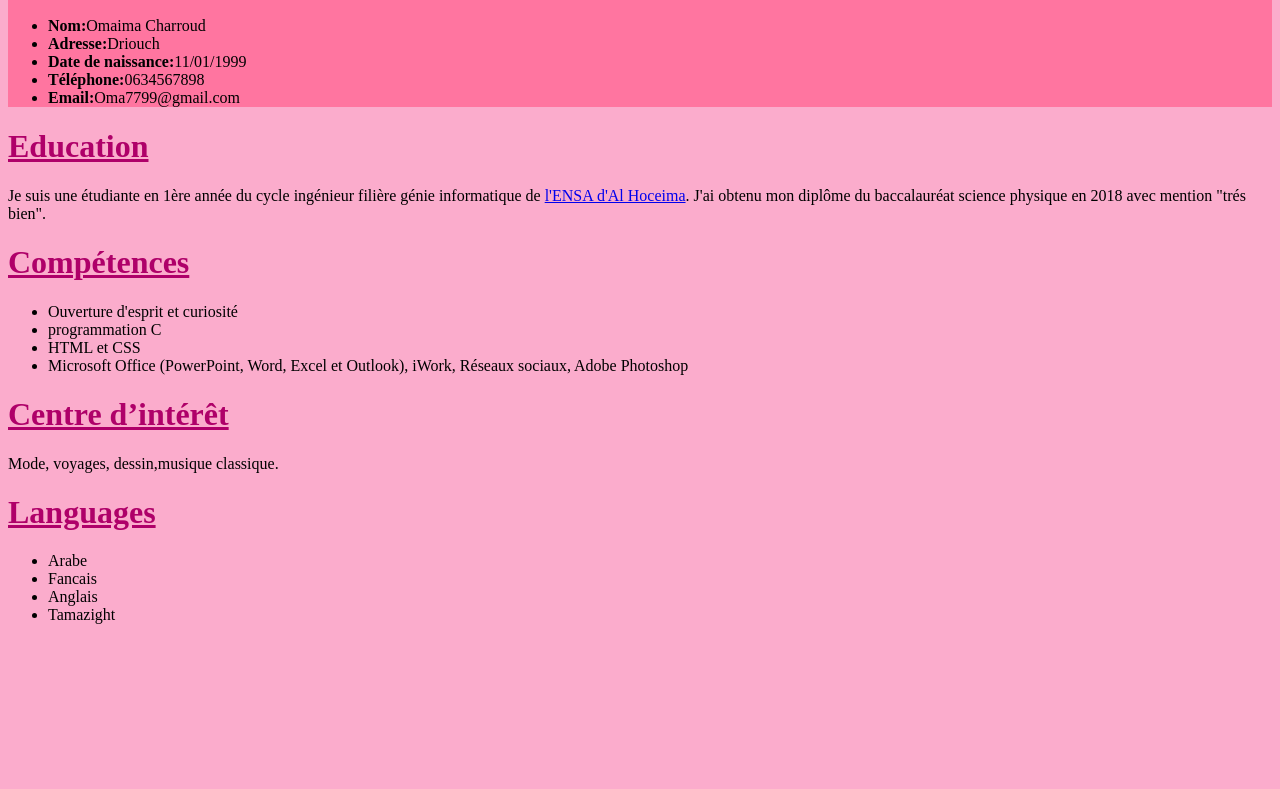
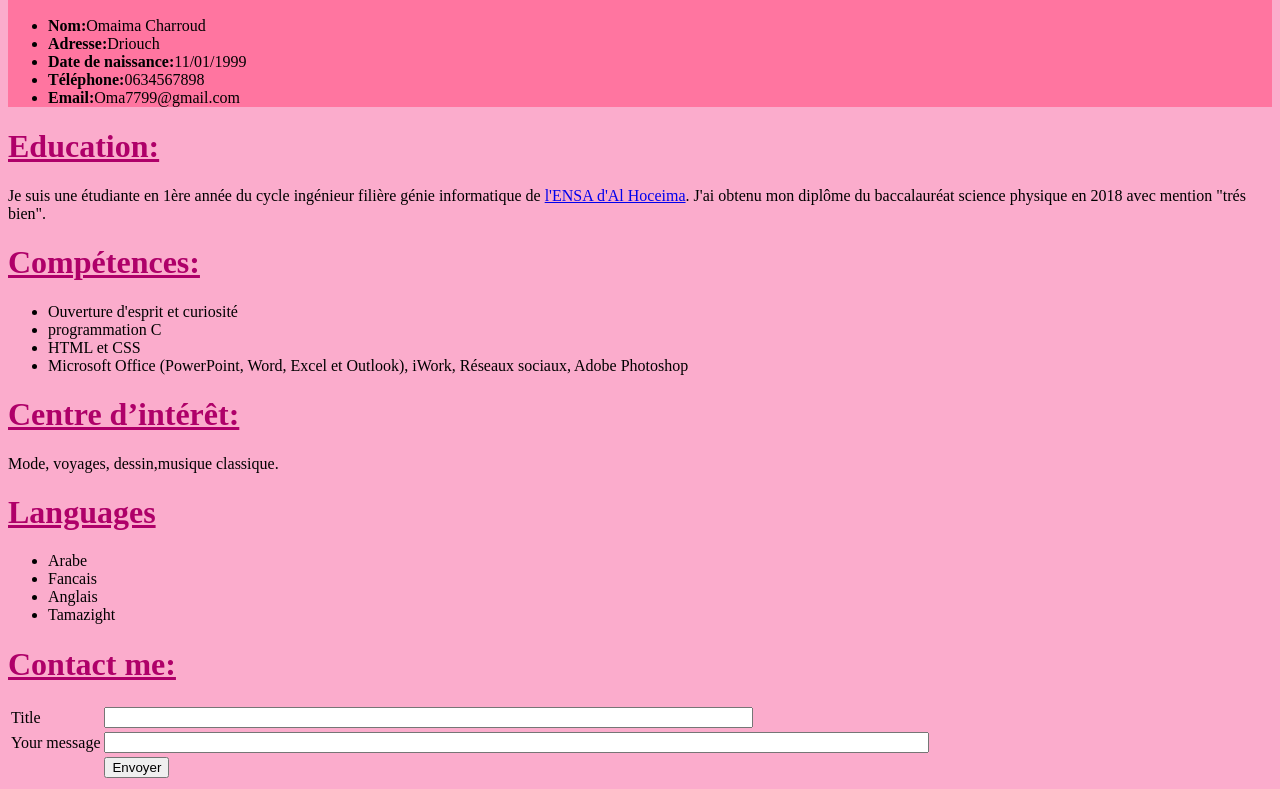
Before and after one commit to Omaima52/Omaima.github.io, a plain HTML site: page CVcss.html in a window 1280 px wide. Shown: the part 423-1212 px from the top of the page. Before the commit the page ends 1063 px from the top, so only its background shows below. Drawn offline with Linux system fonts and the light colour scheme.

Commit message:
Add files via upload

```diff
--- a/CVcss.html
+++ b/CVcss.html
@@ -9,7 +9,7 @@
      background-color:#ff75a0;
     }
     p{
-      font-family: 'Dancing script';
+      font-family: 'Brush Script MT';
     }
 
     </style>
@@ -17,7 +17,7 @@
 
   <body>
   <div id="info">
-  <h1><U>Informations personnelles</U></h1>
+  <h1><U>Informations personnelles:</U></h1>
   <p> <img src="cvimage.jpg" alt="my image"> </p>
   <p>
     <ul>
@@ -29,11 +29,11 @@
     </ul>
   </p>
   </div>
-  <h1><U>Education</U></h1>
+  <h1><U>Education:</U></h1>
   <p>Je suis une étudiante en 1ère année du cycle ingénieur filière génie informatique de <a href="https://ensah.ma/">l'ENSA d'Al Hoceima</a>.
     J'ai obtenu mon diplôme du baccalauréat science physique en 2018 avec mention "trés bien".
 
-  <h1><U>Compétences</U></h1>
+  <h1><U>Compétences:</U></h1>
   <p>
     <ul>
     <li>Ouverture d'esprit et curiosité</li>
@@ -42,7 +42,7 @@
     <li>Microsoft Office (PowerPoint, Word, Excel et Outlook), iWork, Réseaux sociaux, Adobe Photoshop</li>
     </ul>
   </p>
-  <h1><U>Centre d’intérêt</U></h1>
+  <h1><U>Centre d’intérêt:</U></h1>
   Mode, voyages, dessin,musique classique.
   <h1><U>Languages</U></h1>
   <p>
@@ -54,6 +54,25 @@
 
         </ul>
   </p>
+  <h1><U>Contact me:</U></h1>
+  <form>
+   <table>
+     <tr>
+       <td><label for="">Title</label></td>
+       <td><input size="78" type="text" name="" value=""></td>
+     </tr>
+     <tr>
+       <td><label for="">Your message</label></td>
+       <td><input size="100" type="text" name="" value=""></td>
+     </tr>
+     <tr>
+       <td></td>
+       <td><button type="button" name="button">Envoyer</button></td>
+     </tr>
+   </table>
+
+
+  </form>
   </body>
 
 </html>
```
Also changed, not shown: CVhtml.html (+20 -0 lines).
